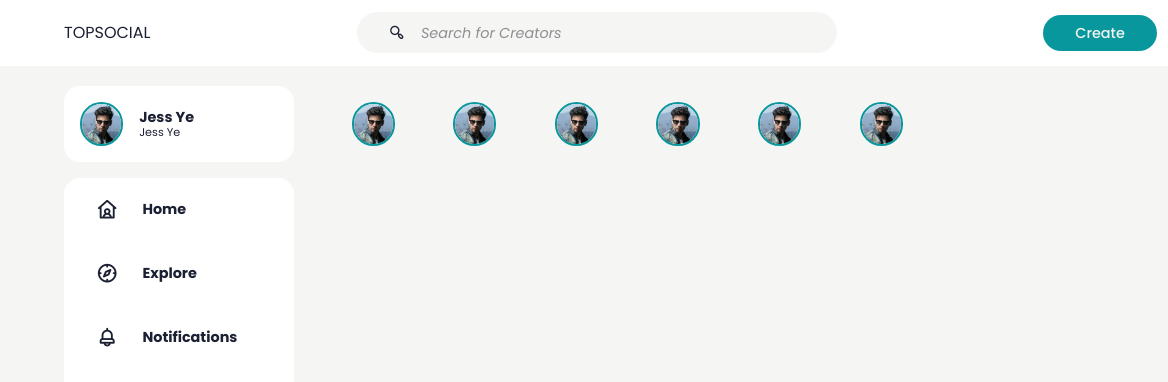
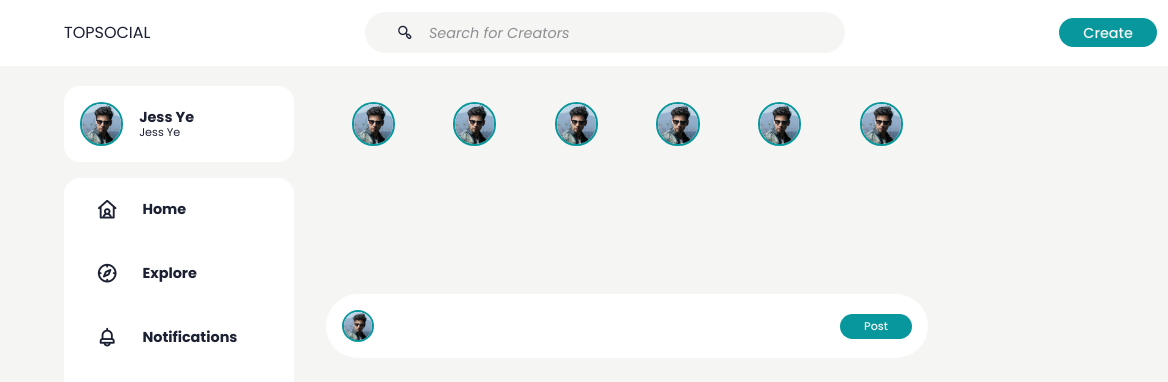
Before and after one commit to LinfeiFu/Top-Social-Project, a website built with Vite: page client/index.html in a window 1280 px wide. Shown: the top 382 px of the page, 0-1168 px from the left. Built offline with nearby package versions, Linux system fonts and the light colour scheme.

Commit message:
created  middle form

```diff
--- a/client/index.html
+++ b/client/index.html
@@ -159,7 +159,14 @@
     </div>
 
     <!-- MAIN middle post form -->
-    <div class="create-post"></div>
+    <form class="create-post">
+      <div class="profile-photo">
+        <img src="./public/images/profile/profile_1.png" alt="profile-photo">
+      </div>
+      <input type="text" id="create-post">
+      <input type="submit" value="Post" class="btn btn-primary">
+
+    </form>
 
     <!-- MAIN middle card -->
     <div class="card"></div>
--- a/client/index.js
+++ b/client/index.js
@@ -1,12 +1,13 @@
 import "./index.css";
 
-import { highline }from "@/js/database";
+import { highline, profile }from "@/js/database";
 
 const middle = document.querySelector(".main-middle");
 const middle_highline = middle.querySelector(".highline");
 const middle_highline_description = middle_highline.querySelectorAll(".description");
 const middle_highline_description_img = middle_highline.querySelectorAll(".description img");
 const middle_highline_description_p = middle_highline.querySelectorAll(".description p");
+
 
 //description p
 middle_highline_description_p.forEach((ele, i) => {
@@ -22,3 +23,9 @@ middle_highline_description.forEach((ele, i) => {
 middle_highline_description_img.forEach((ele, i) => {
     ele.src = `./images/profile/profile_${i+1}.png`
 })
+
+//middle form
+const middle_form = middle.querySelector("form");
+const middle_form_input_text = middle_form.querySelector("#create-post");
+
+middle_form_input_text.placeholder = `What's on your mind, ${profile.name}`
--- a/client/src/css/frames/main/mid/main_middle_post.css
+++ b/client/src/css/frames/main/mid/main_middle_post.css
@@ -0,0 +1,45 @@
+:root {
+    --bg-color: #fff;
+    --padding: 1rem;
+    --radius: 2rem;
+    --margin: 1rem;
+    --btn-padding: 0.4rem 1.5rem;
+}
+
+.main-middle .create-post {
+    width: 100%;
+    display: flex;
+    align-items: center;
+    justify-content: center;
+    margin-top: var(--margin);
+    background-color: var(--bg-color);
+    padding: var(--padding);
+    border-radius: var(--radius);
+}
+
+.main-middle .create-post input[type="text"] {
+    justify-self: start;
+    width: 100%;
+    padding-left:var(--padding);
+    margin-right: var(--margin);
+}
+
+.main-middle .create-post input[type="text"]::placeholder {
+    color: var(--color-gray);
+    font-style: italic;
+}
+
+.main-middle .create-post .profile-photo {
+    width: 2.2rem;
+    min-width: 2rem;
+}
+
+.main-middle .create-post .btn {
+    display: inline-block;
+    padding: var(--btn-padding);
+    font-weight: 500;
+    border-radius: var(--radius);
+    cursor: pointer;
+    transition: all 300ms ease;
+    font-size: 0.7rem;
+}
--- a/client/src/js/database.js
+++ b/client/src/js/database.js
@@ -6,6 +6,13 @@ import { getPath } from "./utiles";
 
 async function getHighline() {
     const path = getPath("highline");
+    const response = await getInfo(path);
+    console.log(response);
+    return response.data;
+}
+
+async function getProfile() {
+    const path = getPath("profile");
     const response = await getInfo(path);
     console.log(response);
     return response.data;
@@ -20,3 +27,4 @@ async function getInfo(path) {
   }
 
   export const highline = await getHighline();
+  export const profile = await getProfile();
```
